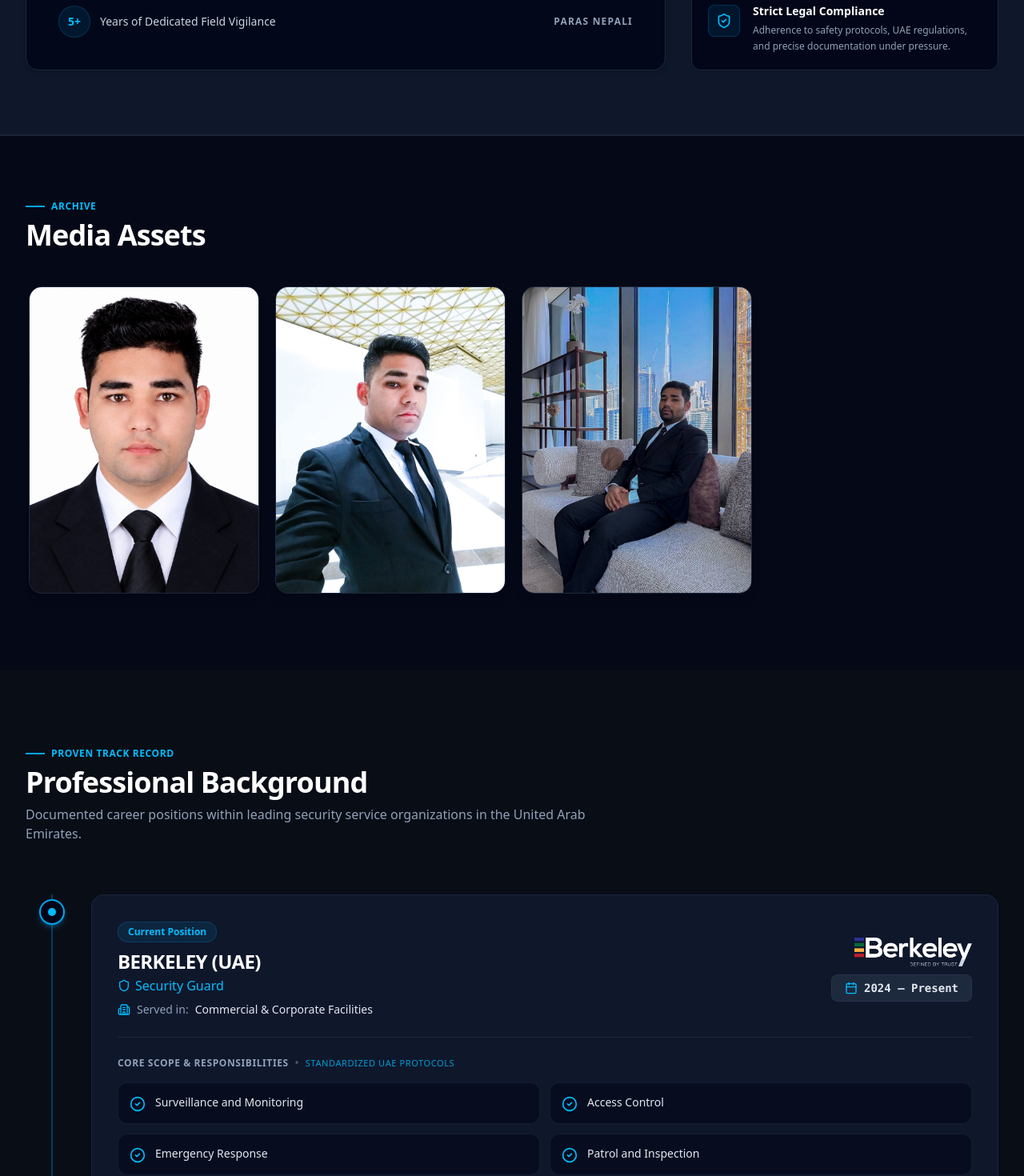
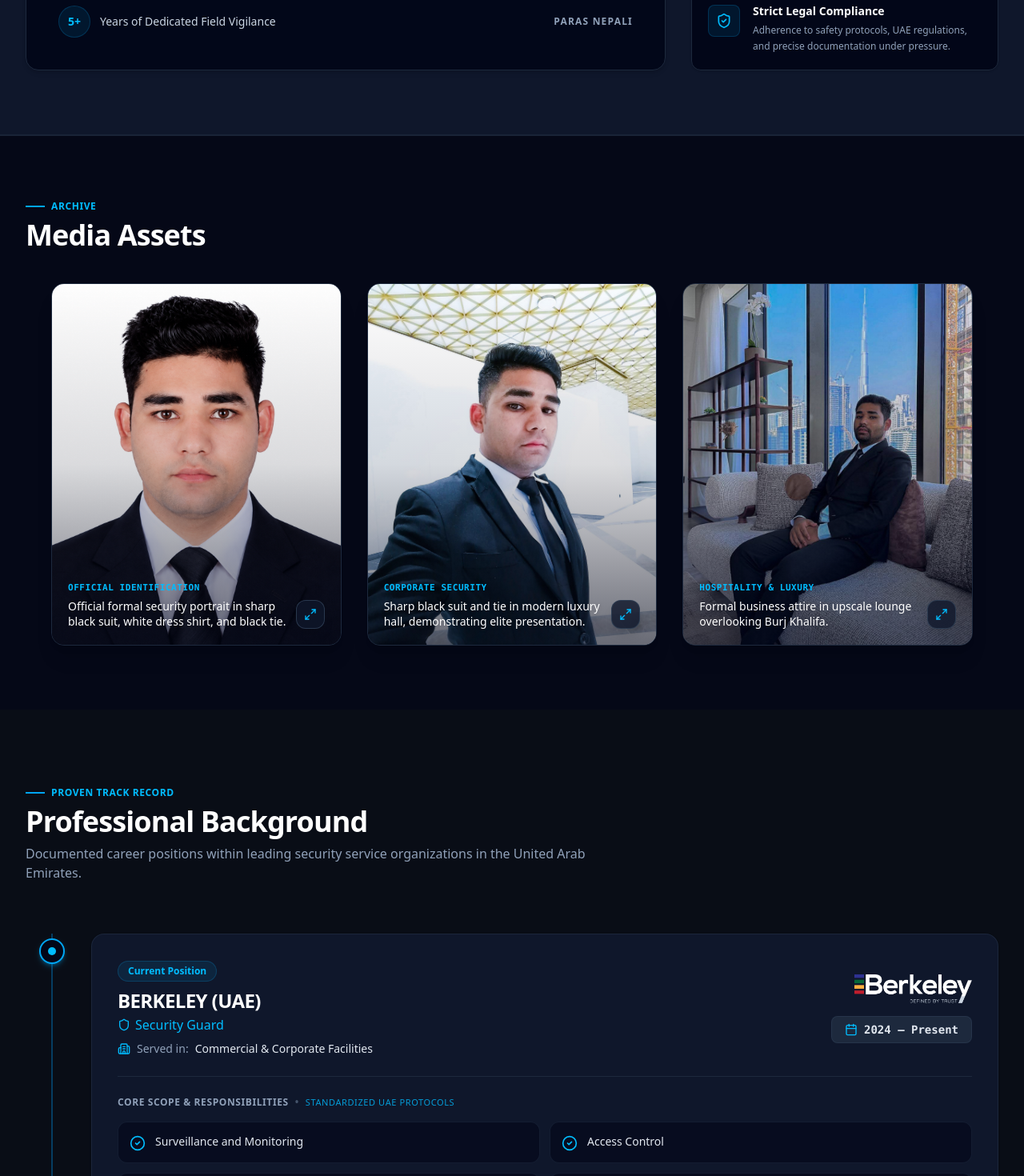
Before and after one commit to coolpaone/Paras, a React (Vite) app: page / in a window 1280 px wide. Shown: the part 1330-2800 px from the top of the page at 80% size. Built offline with nearby package versions, Linux system fonts and the light colour scheme.

Commit message:
refactor: update navigation and experience components
- Link Berkeley Services logo to their website
- Simplify gallery component by removing unused scroll logic
- Rename "Media Assets" to "Assets" in navigation menu

```diff
--- a/src/components/Experience.tsx
+++ b/src/components/Experience.tsx
@@ -71,22 +71,38 @@ export default function Experience() {
                   <div className="flex flex-col items-start sm:items-end gap-2 self-start sm:self-center">
                     {exp.id === 'exp-berkeley' && (
                       <div className="mb-0.5">
+                        <a
+                          href="https://www.berkeleyuae.com/services/security"
+                          target="_blank"
+                          rel="noopener noreferrer"
+                          title="Visit Berkeley Services Security (Opens in new window)"
+                          className="inline-block transition-all duration-200 hover:scale-105 hover:brightness-110 cursor-pointer focus:outline-none focus:ring-2 focus:ring-sky-400 rounded-md p-1 -m-1 group/logo"
+                        >
                           <img
                             src="/berkeley-logo.png"
                             alt="Berkeley Services - Defined by Trust"
-                          className="h-8 sm:h-9 w-auto object-contain max-w-[160px]"
+                            className="h-8 sm:h-9 w-auto object-contain max-w-[160px] transition-transform duration-200 group-hover/logo:scale-105"
                             referrerPolicy="no-referrer"
                           />
+                        </a>
                       </div>
                     )}
                     {exp.id === 'exp-citizen' && (
                       <div className="mb-0.5">
+                        <a
+                          href="https://www.citizengroup.ae/security"
+                          target="_blank"
+                          rel="noopener noreferrer"
+                          title="Visit Citizen Security Services (Opens in new window)"
+                          className="inline-block sm:-translate-x-12 transition-all duration-200 hover:scale-105 hover:brightness-110 cursor-pointer focus:outline-none focus:ring-2 focus:ring-sky-400 rounded-md p-1 -m-1 group/logo"
+                        >
                           <img
                             src="/citizen-logo.png"
                             alt="Citizen Security Services Pvt Ltd"
-                          className="h-10 sm:h-11 w-auto object-contain max-w-[140px] sm:-translate-x-12"
+                            className="h-10 sm:h-11 w-auto object-contain max-w-[140px] transition-transform duration-200 group-hover/logo:scale-105"
                             referrerPolicy="no-referrer"
                           />
+                        </a>
                       </div>
                     )}
                     <div className="inline-flex items-center gap-2 px-4 py-1.5 rounded-lg bg-slate-800 text-slate-200 text-sm font-semibold font-mono border border-slate-700/50">
--- a/src/components/Navbar.tsx
+++ b/src/components/Navbar.tsx
@@ -33,7 +33,7 @@ export default function Navbar() {
 
   const navLinks = [
     { label: 'Profile', href: '#about', id: 'about' },
-    { label: 'Media Assets', href: '#gallery', id: 'gallery' },
+    { label: 'Assets', href: '#gallery', id: 'gallery' },
     { label: 'Experience', href: '#experience', id: 'experience' },
     { label: 'Expertise', href: '#expertise', id: 'expertise' },
     { label: 'Languages', href: '#languages', id: 'languages' },
--- a/src/components/ProfileGallery.tsx
+++ b/src/components/ProfileGallery.tsx
@@ -1,5 +1,5 @@
-import { useState, useRef, useEffect } from 'react';
-import { Maximize2, ChevronLeft, ChevronRight } from 'lucide-react';
+import { useState } from 'react';
+import { Maximize2 } from 'lucide-react';
 import { motion } from 'motion/react';
 import { profileData } from '../data/cvData';
 import { ProfilePhoto } from '../types';
@@ -12,10 +12,6 @@ interface ProfileGalleryProps {
 export default function ProfileGallery({ onSelectPhoto, photos = profileData.photos }: ProfileGalleryProps) {
   const [failedIds, setFailedIds] = useState<Record<string, boolean>>({});
   const [currentSrcs, setCurrentSrcs] = useState<Record<string, string>>({});
-
-  const scrollContainerRef = useRef<HTMLDivElement>(null);
-  const [canScrollLeft, setCanScrollLeft] = useState(false);
-  const [canScrollRight, setCanScrollRight] = useState(true);
 
   const getFallbacks = (id: string, url: string): string[] => {
     if (id === 'paras-profile-pic' || id === 'photo-formal-id') {
@@ -48,37 +44,6 @@ export default function ProfileGallery({ onSelectPhoto, photos = profileData.pho
     }
   };
 
-  const updateScrollButtons = () => {
-    if (scrollContainerRef.current) {
-      const { scrollLeft, scrollWidth, clientWidth } = scrollContainerRef.current;
-      setCanScrollLeft(scrollLeft > 15);
-      setCanScrollRight(scrollLeft < scrollWidth - clientWidth - 15);
-    }
-  };
-
-  useEffect(() => {
-    updateScrollButtons();
-    const el = scrollContainerRef.current;
-    if (el) {
-      el.addEventListener('scroll', updateScrollButtons);
-      window.addEventListener('resize', updateScrollButtons);
-    }
-    return () => {
-      if (el) el.removeEventListener('scroll', updateScrollButtons);
-      window.removeEventListener('resize', updateScrollButtons);
-    };
-  }, []);
-
-  const handleScroll = (direction: 'left' | 'right') => {
-    if (scrollContainerRef.current) {
-      const scrollStep = 320;
-      scrollContainerRef.current.scrollBy({
-        left: direction === 'left' ? -scrollStep : scrollStep,
-        behavior: 'smooth',
-      });
-    }
-  };
-
   const visiblePhotos = photos.filter((p) => !failedIds[p.id]);
 
   return (
@@ -101,74 +66,64 @@ export default function ProfileGallery({ onSelectPhoto, photos = profileData.pho
           </h2>
         </motion.div>
 
-        {/* Carousel Container with side floating arrows */}
+        {/* Re-adjusted Responsive Photo Showcase Grid */}
         <motion.div
           initial={{ opacity: 0, y: 20 }}
           whileInView={{ opacity: 1, y: 0 }}
           viewport={{ once: true, margin: "-40px" }}
           transition={{ duration: 0.5, delay: 0.1, ease: [0.2, 0.8, 0.2, 1] }}
-          className="relative group/carousel"
+          className="grid grid-cols-1 md:grid-cols-3 gap-6 lg:gap-8 max-w-6xl mx-auto"
         >
-          {/* Left Floating Arrow */}
-          {canScrollLeft && (
-            <button
-              type="button"
-              onClick={() => handleScroll('left')}
-              aria-label="Scroll left"
-              className="hidden md:flex absolute -left-4 top-1/2 -translate-y-1/2 z-20 w-11 h-11 rounded-full bg-slate-900/90 hover:bg-sky-600 text-white border border-slate-700/90 shadow-2xl items-center justify-center transition-all cursor-pointer backdrop-blur-md hover:scale-105"
-            >
-              <ChevronLeft className="w-5 h-5" />
-            </button>
-          )}
-
-          {/* Right Floating Arrow Next */}
-          {canScrollRight && (
-            <button
-              type="button"
-              onClick={() => handleScroll('right')}
-              aria-label="Scroll right"
-              className="hidden md:flex absolute -right-4 top-1/2 -translate-y-1/2 z-20 w-11 h-11 rounded-full bg-slate-900/90 hover:bg-sky-600 text-white border border-slate-700/90 shadow-2xl items-center justify-center transition-all cursor-pointer backdrop-blur-md hover:scale-105"
-            >
-              <ChevronRight className="w-5 h-5" />
-            </button>
-          )}
-
-          {/* Scrollable Photos Track */}
-          <div
-            ref={scrollContainerRef}
-            className="flex items-stretch gap-5 overflow-x-auto pb-4 pt-1 px-1 scroll-smooth snap-x snap-mandatory"
-            style={{
-              scrollbarWidth: 'none',
-              msOverflowStyle: 'none',
-            }}
-          >
-            {/* Existing Authentic Pictures - Clean, Pure Image Display */}
           {visiblePhotos.map((photo) => {
             const displayUrl = currentSrcs[photo.id] || photo.url;
+
+            // Optical framing adjustment:
+            // - Official Portrait: centered head & shoulders
+            // - Corporate Standing: top-aligned for full height posture
+            // - Lounge Portrait: centered subject & Burj Khalifa background
+            let objectPositionClass = 'object-center';
+            if (photo.id === 'paras-1') {
+              objectPositionClass = 'object-top';
+            } else if (photo.id === 'paras-profile-pic' || photo.id === 'photo-formal-id') {
+              objectPositionClass = 'object-center';
+            } else if (photo.id === 'paras-2' || photo.id === 'photo-burj-skyline') {
+              objectPositionClass = 'object-center';
+            }
+
             return (
               <div
                 key={photo.id}
                 onClick={() => onSelectPhoto({ ...photo, url: displayUrl })}
-                  className="group relative flex-shrink-0 w-64 sm:w-72 aspect-[3/4] bg-slate-900 border border-slate-800 rounded-2xl overflow-hidden cursor-pointer hover:border-sky-500/60 transition-all duration-300 shadow-lg hover:shadow-2xl hover:shadow-sky-500/10 hover:-translate-y-1 snap-start"
+                className="group relative w-full aspect-[4/5] bg-slate-900 border border-slate-800 rounded-2xl overflow-hidden cursor-pointer hover:border-sky-500/60 transition-all duration-300 shadow-xl hover:shadow-2xl hover:shadow-sky-500/10 hover:-translate-y-1.5"
               >
                 <img
                   src={displayUrl}
                   alt={photo.title || 'Paras Nepali photograph'}
                   referrerPolicy="no-referrer"
                   onError={() => handleImageError(photo)}
-                    className="w-full h-full object-cover object-top group-hover:scale-105 transition-transform duration-500 ease-out"
+                  className={`w-full h-full object-cover ${objectPositionClass} group-hover:scale-105 transition-transform duration-500 ease-out`}
                 />
 
-                  {/* Clean hover icon */}
-                  <div className="absolute top-3 right-3 opacity-0 group-hover:opacity-100 transition-opacity duration-300 z-10">
-                    <span className="w-8 h-8 rounded-lg bg-slate-900/80 backdrop-blur-md text-sky-400 border border-slate-700/80 flex items-center justify-center shadow-lg">
+                {/* Refined gradient overlay for clear contrast & readability */}
+                <div className="absolute inset-0 bg-gradient-to-t from-slate-950/85 via-slate-950/20 to-transparent opacity-70 group-hover:opacity-95 transition-opacity duration-300 pointer-events-none" />
+
+                {/* Bottom information and expand badge */}
+                <div className="absolute inset-x-0 bottom-0 p-4 sm:p-5 flex items-end justify-between z-10 pointer-events-none">
+                  <div className="min-w-0 pr-2">
+                    <span className="text-[11px] font-semibold text-sky-400 uppercase tracking-wider block mb-1 font-mono">
+                      {photo.category}
+                    </span>
+                    <p className="text-white font-medium text-xs sm:text-sm line-clamp-2 leading-snug drop-shadow-sm">
+                      {photo.description || photo.title}
+                    </p>
+                  </div>
+                  <span className="w-8 h-8 sm:w-9 sm:h-9 rounded-xl bg-slate-900/80 backdrop-blur-md text-sky-400 border border-slate-700/80 flex items-center justify-center shadow-lg group-hover:bg-sky-500 group-hover:text-white transition-all flex-shrink-0">
                     <Maximize2 className="w-4 h-4" />
                   </span>
                 </div>
               </div>
             );
           })}
-          </div>
         </motion.div>
       </div>
     </section>
```
Lines whose indentation alone changed are shown as unchanged.
